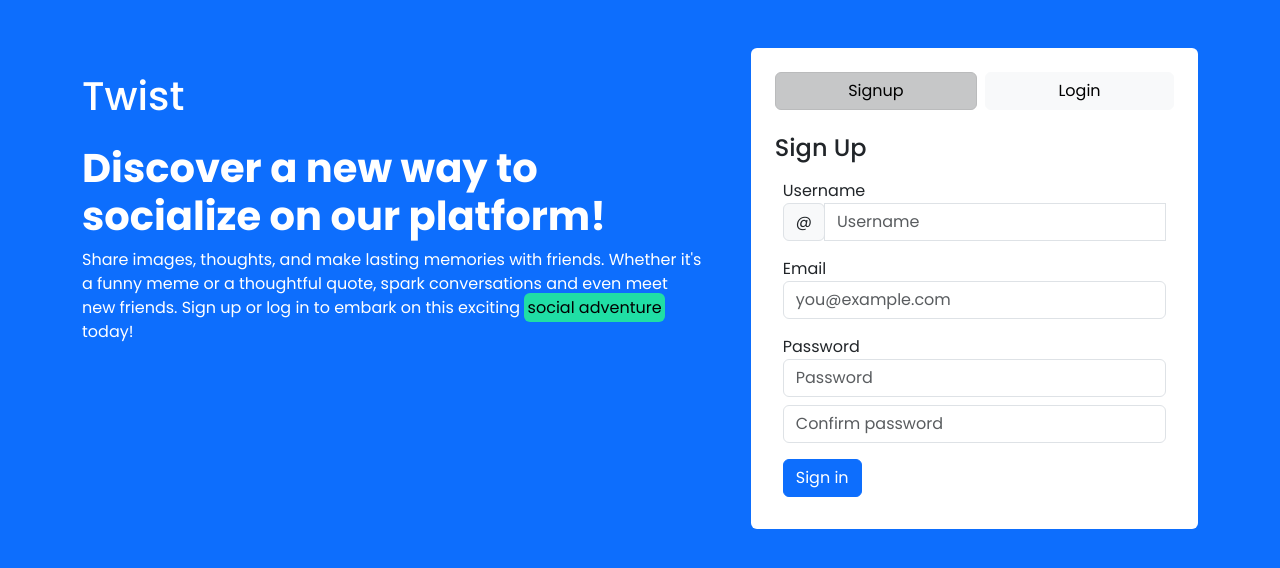
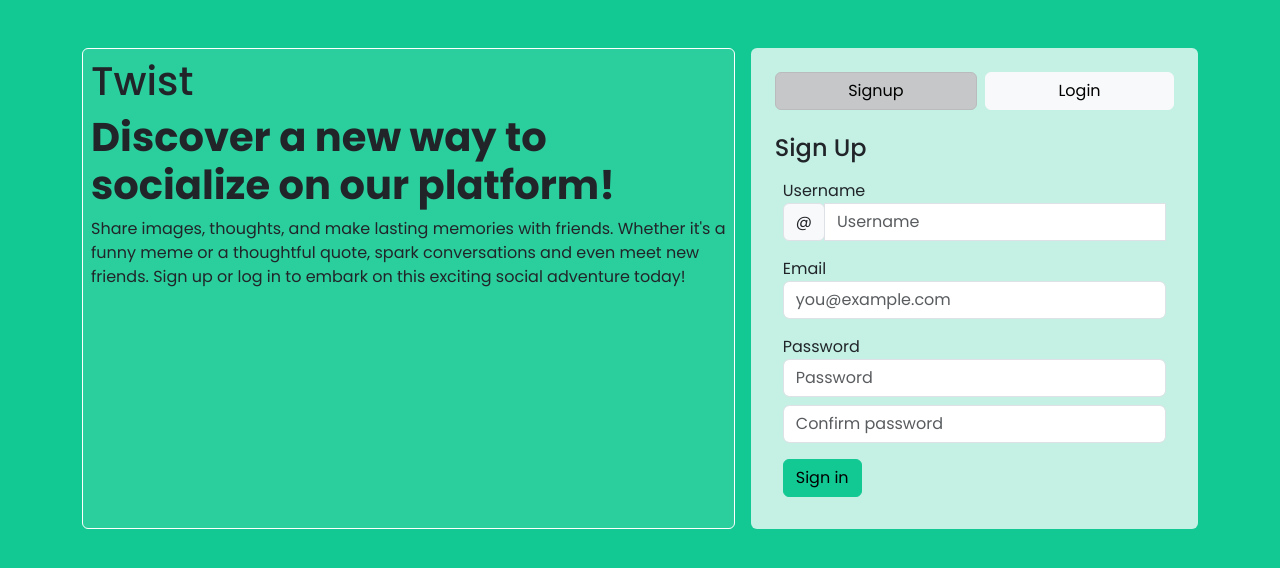
Before and after one commit to mariusrundereim/marius_css_frameworks_ca, a website: page index.html in a window 1280 px wide. Drawn offline with nearby package versions, Linux system fonts and the light colour scheme.

Commit message:
sass file fixed

```diff
--- a/index.html
+++ b/index.html
@@ -11,26 +11,30 @@
     ></script>
   </head>
   <body class="bg-primary">
-    <main class="container col d-sm-flex mt-sm-5">
+    <main class="container col d-sm-flex mt-5 gap-5 gap-sm-3">
       <!-- Introduction -->
-      <section class="col d-sm-flex flex-column mb-4">
-        <h1 class="mt-4 mb-4 text-white">Twist</h1>
-        <div class="col me-lg-5 me-sm-5">
-          <h2 class="display-6 fw-bold text-white">
+      <section
+        class="col d-sm-flex flex-column p-2 border border-1 border-white rounded bg-white bg-opacity-10"
+      >
+        <div>
+          <h1>Twist</h1>
+        </div>
+
+        <div class="col">
+          <h2 class="display-6 fw-bold">
             Discover a new way to socialize on our platform!
           </h2>
-          <p class="text-white">
+          <p>
             Share images, thoughts, and make lasting memories with friends.
             Whether it's a funny meme or a thoughtful quote, spark conversations
             and even meet new friends. Sign up or log in to embark on this
-            exciting
-            <mark class="rounded">social adventure</mark> today!
+            exciting social adventure today!
           </p>
         </div>
       </section>
 
       <!-- Login panel-->
-      <section class="bg-white p-4 rounded">
+      <section class="bg-white bg-opacity-75 p-4 rounded">
         <!-- User Selection-->
         <div class="d-flex gap-2 justify-content-center mb-4">
           <input
--- a/src/scss/main.scss
+++ b/src/scss/main.scss
@@ -1,3 +1,4 @@
+@import url("https://fonts.googleapis.com/css2?family=Poppins:wght@100;200;300;400;500;600;700;800&display=swap");
 @import "./utils/variables";
 @import "../../node_modules/bootstrap/scss/bootstrap";
 
--- a/src/scss/utils/_variables.scss
+++ b/src/scss/utils/_variables.scss
@@ -1,15 +1,11 @@
 @import "./icons";
 
-@import url("https://fonts.googleapis.com/css2?family=Poppins:wght@100;200;300;400;500;600;700;800&display=swap");
-
-$font-family-sans-serif: "Poppins", sans-serif;
-
-@import "../../../node_modules/bootstrap/scss/bootstrap";
-
 // Colors
-$primary: #20dea5;
+$primary: #13c993;
 $yellow-100: #fefefe;
 
 // Marking
 $mark-padding: 0.1875em 0.2em;
 $mark-bg: $primary;
+
+$font-family-sans-serif: "Poppins", sans-serif;
```
Also changed, not shown: dist/css/main.css, 1 other file.
